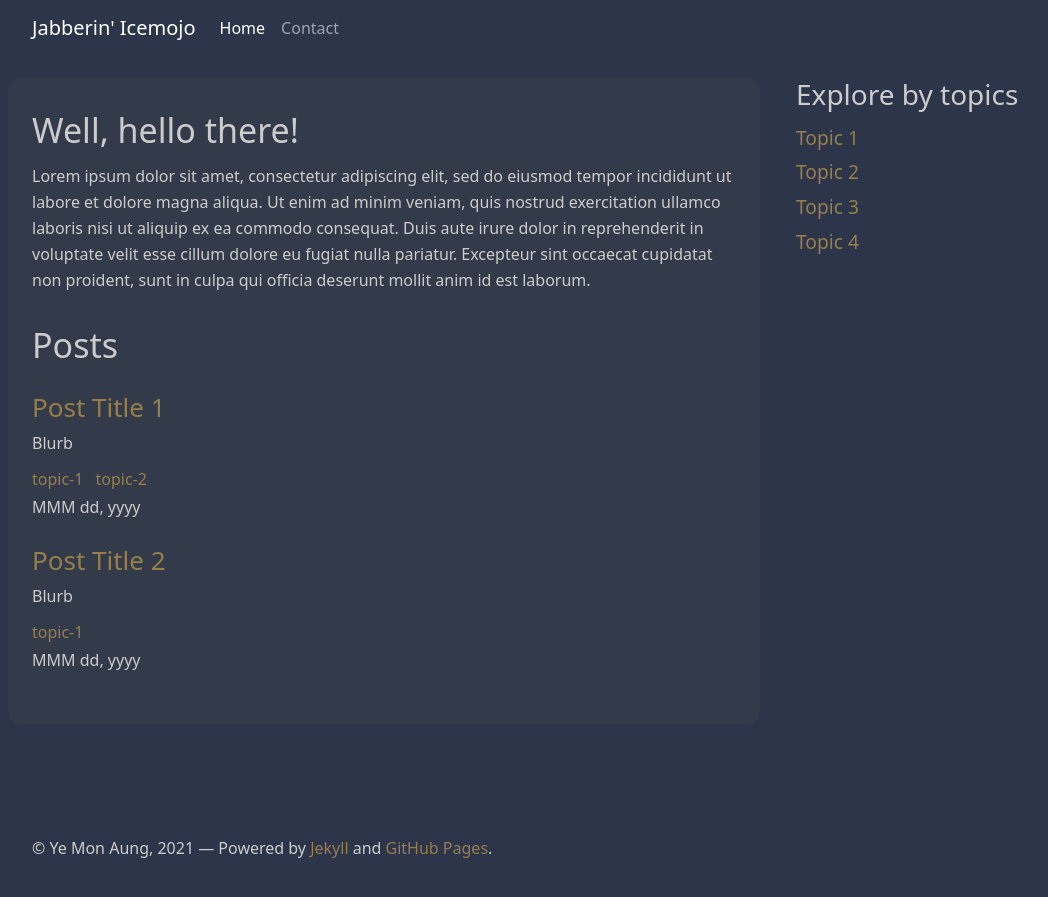
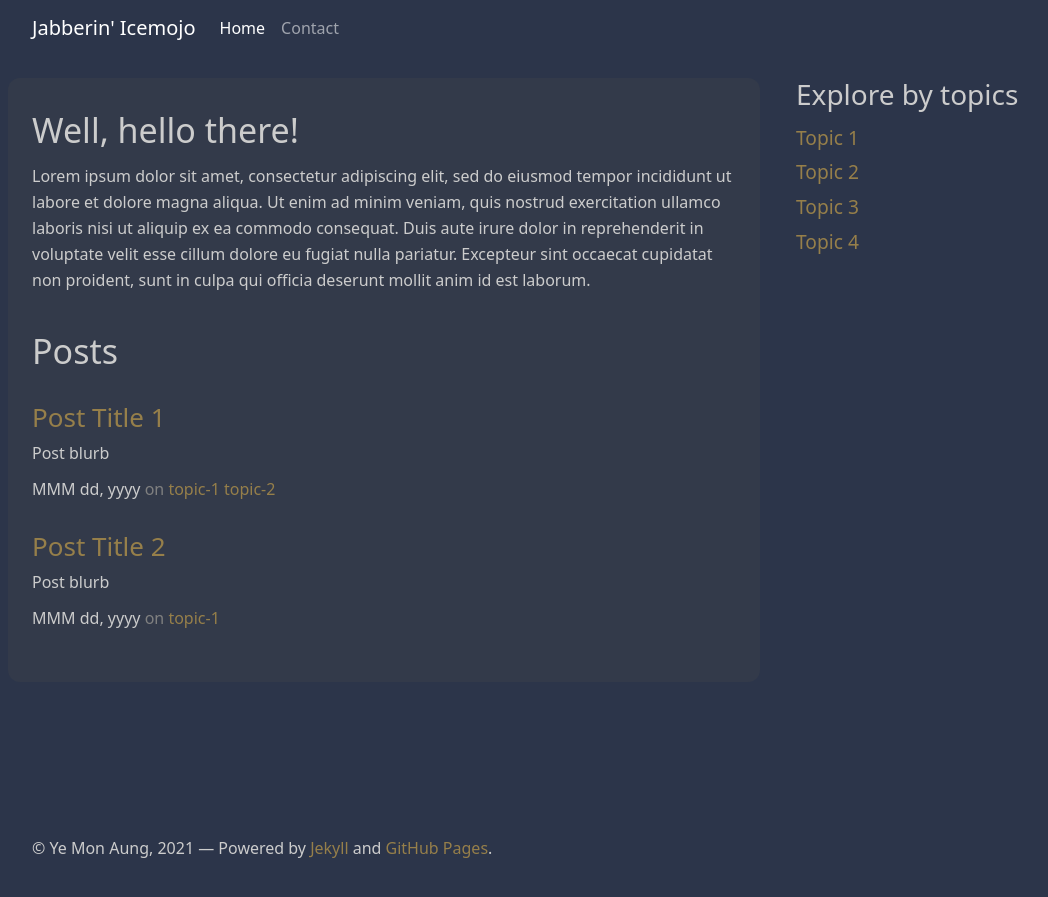
Before and after one commit to icemojo/icemojo.github.io, a Jekyll site: the page built from index.md, in a window 1280 px wide. Shown: the top 897 px of the page, without its empty margins (62-1110 px from the left). Built offline with Jekyll 4.4.1, drawn with Linux system fonts in a browser that asks for light colours.

Commit message:
Adjust the post list item layout a little bit

```diff
--- a/_includes/posts-list.html
+++ b/_includes/posts-list.html
@@ -7,22 +7,25 @@
         <a href="#">Post Title 1</a>
       </h2>
       <div class="post-blurb">
-        Blurb
+        Post blurb
       </div>
-      <div class="post-topics">
+      <div>
+        <span class="post-date">
+          MMM dd, yyyy
+        </span>
+        <span class="post-topics">
+          <span class="post-topic-label">on</span>
           <span class="post-topic-item">
-          <a href="#">
+            <a href="">
               topic-1
             </a>
           </span>
           <span class="post-topic-item">
-          <a href="#">
+            <a href="">
               topic-2
             </a>
           </span>
-      </div>
-      <div class="post-date">
-        MMM dd, yyyy
+        </span>
       </div>
     </div>
 
@@ -31,17 +34,20 @@
         <a href="#">Post Title 2</a>
       </h2>
       <div class="post-blurb">
-        Blurb
+        Post blurb
       </div>
-      <div class="post-topics">
+      <div>
+        <span class="post-date">
+          MMM dd, yyyy
+        </span>
+        <span class="post-topics">
+          <span class="post-topic-label">on</span>
           <span class="post-topic-item">
-          <a href="#">
+            <a href="">
               topic-1
             </a>
           </span>
-      </div>
-      <div class="post-date">
-        MMM dd, yyyy
+        </span>
       </div>
     </div>
 
--- a/assets/css/main.css
+++ b/assets/css/main.css
@@ -95,8 +95,12 @@ a:active {
   padding-bottom: 8px;
 }
 
+.post-list h1 {
+  margin-top: 6px;
+}
+
 .post-item {
-  margin-top: 26px;
+  margin-top: 30px;
 }
 
 .post-blurb {
@@ -108,5 +112,9 @@ a:active {
 }
 
 .post-topic-item {
-  margin-right: 8px;
+  margin-right: 0;
 }
+
+.post-topic-label {
+  color: gray;
+}
```
Lines whose indentation alone changed are shown as unchanged.
